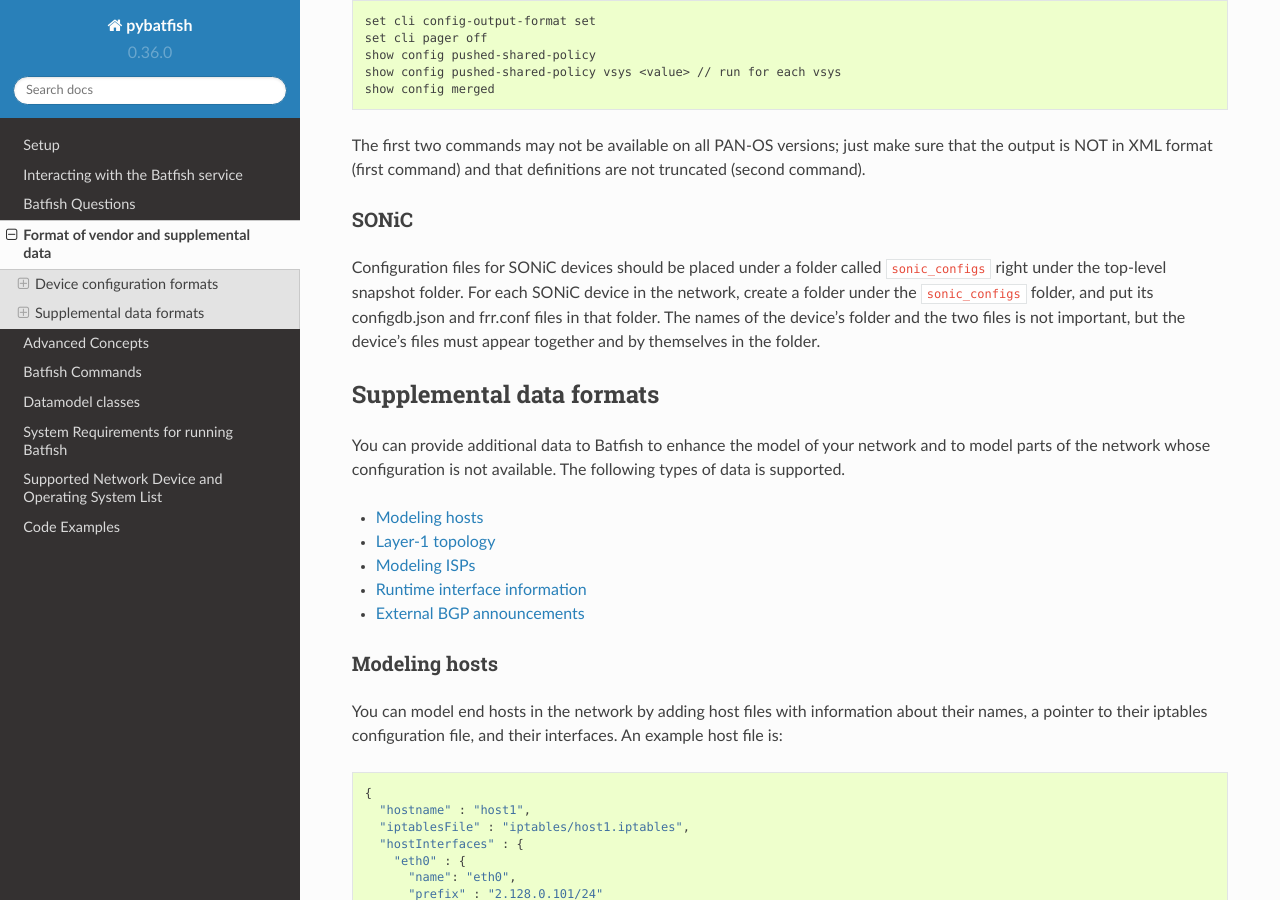
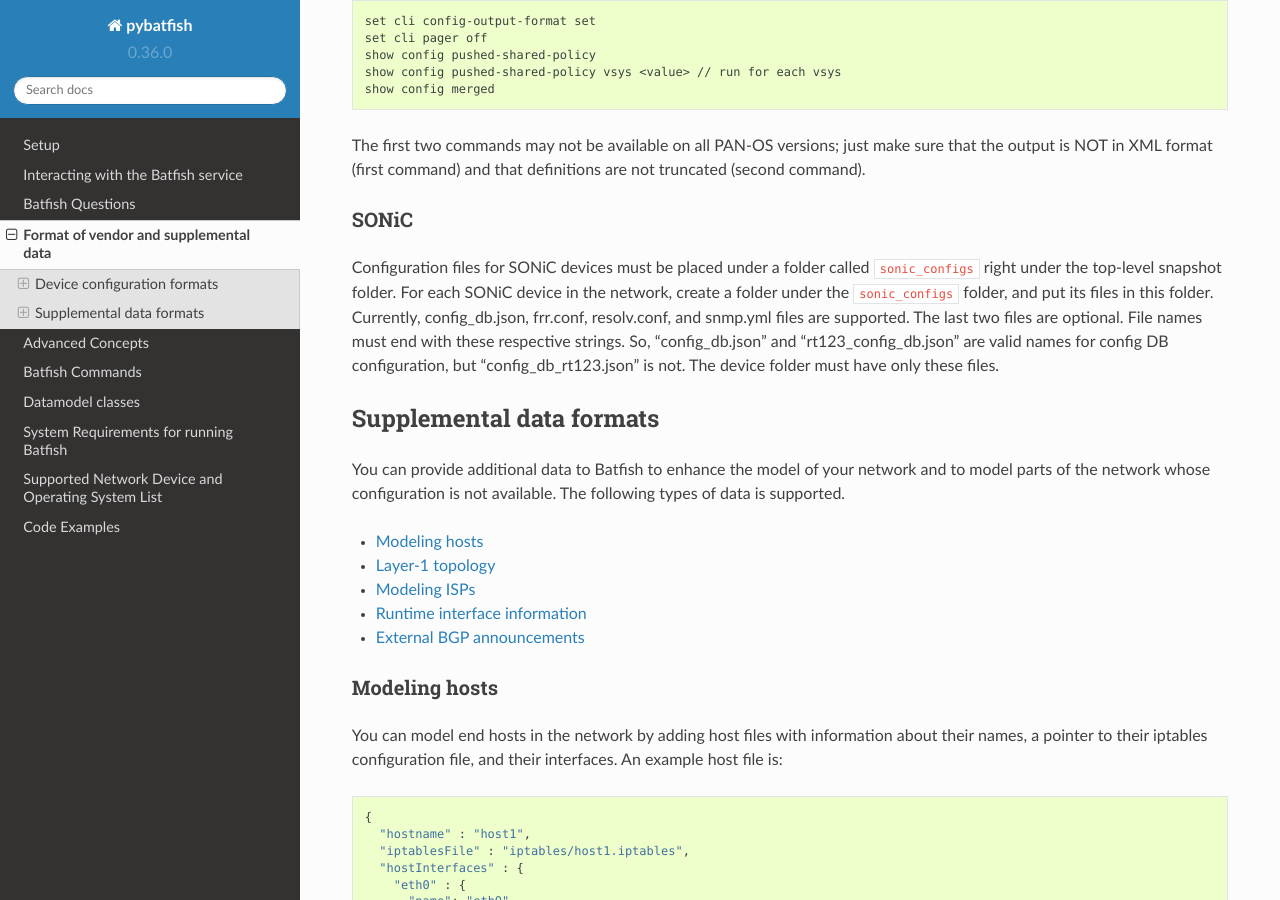
Before and after one commit to batfish/pybatfish, a Sphinx documentation site: the page built from docs/source/formats.md, in a window 1280 px wide and 900 px high, scrolled down 5867 px. Built offline with Sphinx 7.4.7 and the Read the Docs theme 2.0.0, drawn with Linux system fonts in a browser that asks for light colours; pages that are not in the unit, such as notebooks, are missing from menus.

Commit message:
SONiC doc update for snmp and resolv

```diff
--- a/docs/source/formats.md
+++ b/docs/source/formats.md
@@ -220,7 +220,7 @@
 
 ### SONiC
 
-Configuration files for SONiC devices should be placed under a folder called `sonic_configs` right under the top-level snapshot folder. For each SONiC device in the network, create a folder under the `sonic_configs` folder, and put its configdb.json and frr.conf files in that folder. The names of the device's folder and the two files is not important, but the device's files must appear together and by themselves in the folder.
+Configuration files for SONiC devices must be placed under a folder called `sonic_configs` right under the top-level snapshot folder. For each SONiC device in the network, create a folder under the `sonic_configs` folder, and put its files in this folder. Currently, config_db.json, frr.conf, resolv.conf, and snmp.yml files are supported. The last two files are optional. File names must end with these respective strings. So, "config_db.json" and "rt123_config_db.json" are valid names for config DB configuration, but "config_db_rt123.json" is not. The device folder must have only these files.
 
 ## Supplemental data formats
 
```
